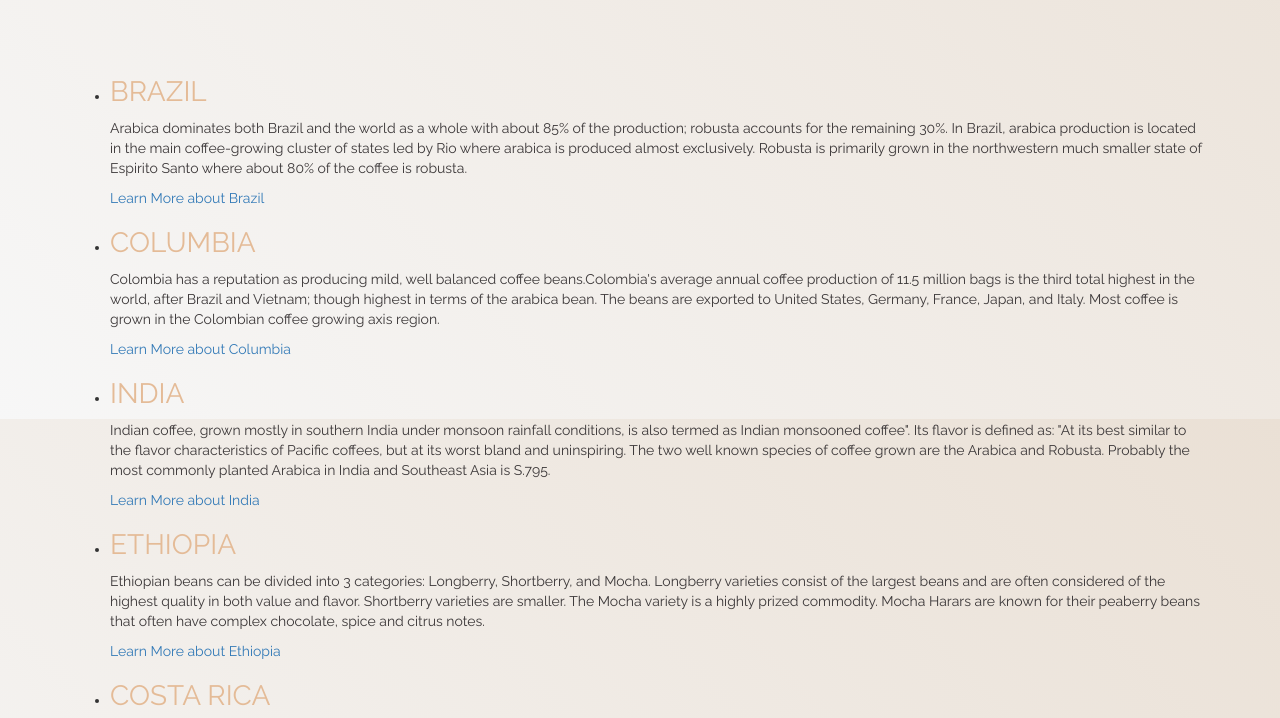
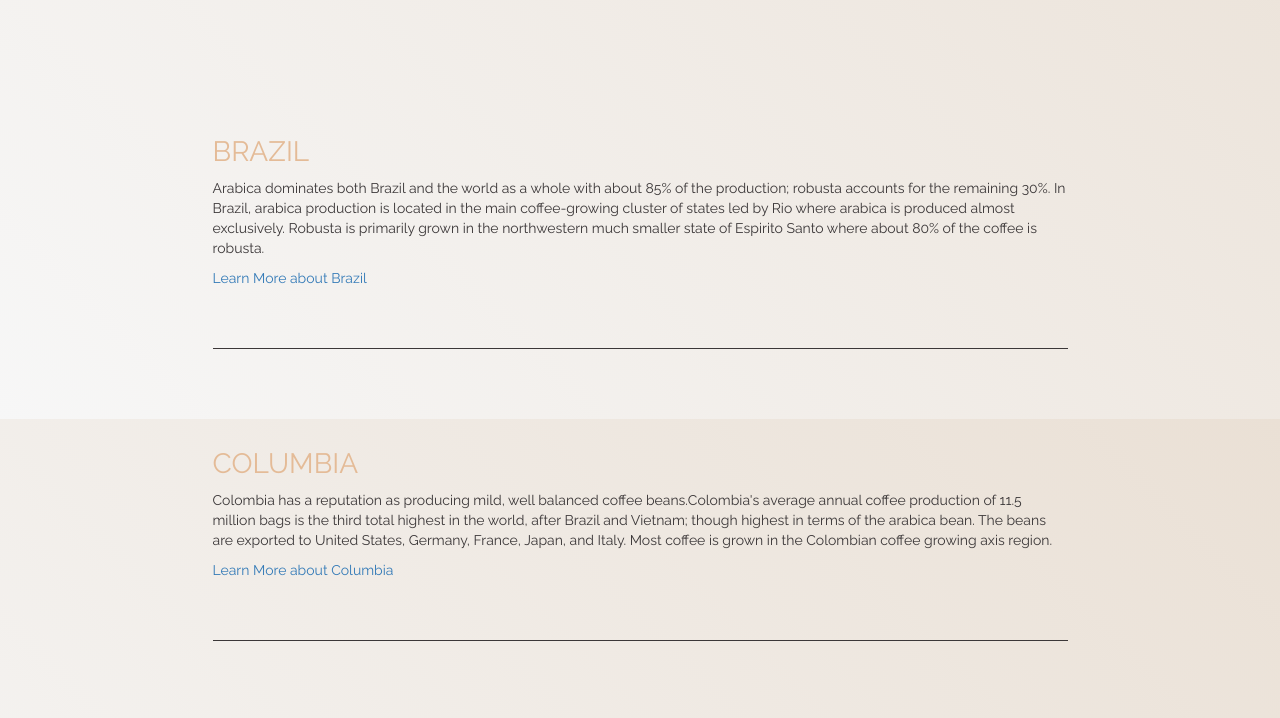
Before and after one commit to lindsayanunez/coffeeShop, a plain HTML site: page aboutCoffee.html in a window 1280 px wide. Shown: the part 1181-1899 px from the top of the page. Drawn offline with nearby package versions, Linux system fonts and the light colour scheme.

Commit message:
Added style to the li

```diff
--- a/styles.css
+++ b/styles.css
@@ -239,8 +239,23 @@ footer{
   background-color: #141212;
  }
 
+.regions ul{
+  margin: 0 auto;
+  padding: 0;
+  width:75%;
+}
 
+.regions li{
+  border-bottom: 1px solid #3B3738;
+  list-style: none;
+  margin: 100px 0px;
+  padding-bottom: 60px
 
+}
+
+.regions, .roasting p{
+
+}
 
 /*FOOTER SECTION*/
 
```
